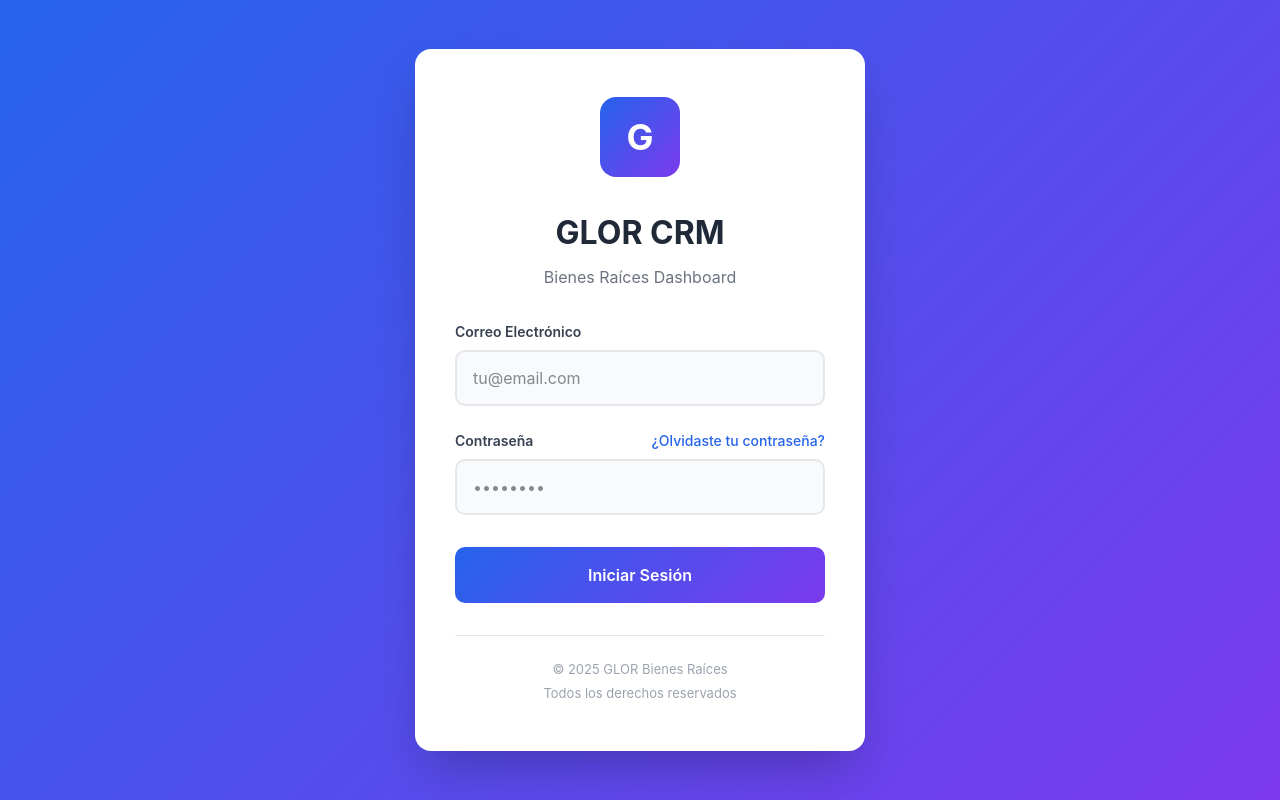
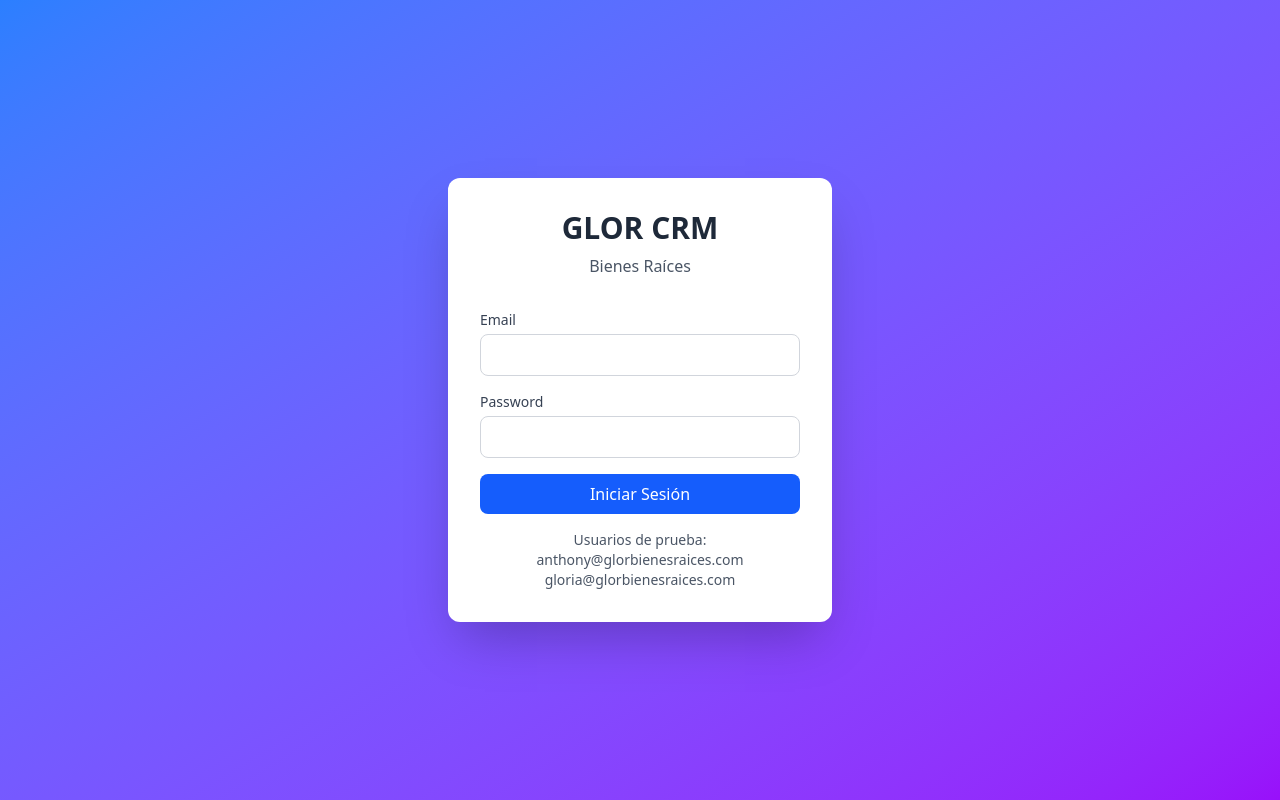
Before and after one commit to AnthonyFclub/glor-crm, a Next.js app: page /login in a window 1280 px wide. Built offline with nearby package versions, Linux system fonts and the light colour scheme.

Commit message:
Fix: Rewrite auth from scratch

```diff
--- a/app/login/page.tsx
+++ b/app/login/page.tsx
@@ -1,254 +1,101 @@
-'use client';
+'use client'
 
-import { useState } from 'react';
-import { useRouter } from 'next/navigation';
-import { supabase } from '@/lib/supabase/client';
+import { useState } from 'react'
+import { useRouter } from 'next/navigation'
+import { createClient } from '@/lib/supabase/config'
 
 export default function LoginPage() {
-    const router = useRouter();
-    const [email, setEmail] = useState('');
-    const [password, setPassword] = useState('');
-    const [loading, setLoading] = useState(false);
-    const [error, setError] = useState('');
+    const [email, setEmail] = useState('')
+    const [password, setPassword] = useState('')
+    const [error, setError] = useState('')
+    const [loading, setLoading] = useState(false)
+    const router = useRouter()
 
     const handleLogin = async (e: React.FormEvent) => {
-        e.preventDefault();
-        setLoading(true);
-        setError('');
+        e.preventDefault()
+        setError('')
+        setLoading(true)
 
         try {
+            const supabase = createClient()
+
             const { data, error: signInError } = await supabase.auth.signInWithPassword({
                 email,
                 password,
-            });
+            })
 
-            if (signInError) throw signInError;
+            if (signInError) throw signInError
 
             if (data.session) {
-                router.push('/dashboard');
+                router.push('/dashboard')
+                router.refresh()
             }
         } catch (err: any) {
-            setError(err.message || 'Error al iniciar sesión');
+            console.error('Login error:', err)
+            setError(err.message || 'Error al iniciar sesión')
         } finally {
-            setLoading(false);
+            setLoading(false)
         }
-    };
+    }
 
     return (
-        <>
-            <style jsx global>{`
-                body {
-                    margin: 0 !important;
-                    padding: 0 !important;
-                    background: linear-gradient(135deg, #2563eb 0%, #7c3aed 100%) !important;
-                    min-height: 100vh !important;
-                }
-            `}</style>
-            <div style={{
-                position: 'fixed',
-                top: 0,
-                left: 0,
-                right: 0,
-                bottom: 0,
-                width: '100vw',
-                height: '100vh',
-                display: 'flex',
-                alignItems: 'center',
-                justifyContent: 'center',
-                background: 'linear-gradient(135deg, #2563eb 0%, #7c3aed 100%)',
-                padding: '20px',
-                boxSizing: 'border-box',
-                fontFamily: '-apple-system, BlinkMacSystemFont, Segoe UI, Roboto, sans-serif',
-                overflow: 'auto'
-            }}>
-                <div style={{
-                    width: '100%',
-                    maxWidth: '450px',
-                    backgroundColor: '#ffffff',
-                    borderRadius: '16px',
-                    padding: '48px 40px',
-                    boxShadow: '0 25px 50px -12px rgba(0, 0, 0, 0.25)',
-                    boxSizing: 'border-box'
-                }}>
-                    {/* Logo */}
-                    <div style={{
-                        display: 'flex',
-                        justifyContent: 'center',
-                        marginBottom: '32px'
-                    }}>
-                        <div style={{
-                            width: '80px',
-                            height: '80px',
-                            background: 'linear-gradient(135deg, #2563eb 0%, #7c3aed 100%)',
-                            borderRadius: '16px',
-                            display: 'flex',
-                            alignItems: 'center',
-                            justifyContent: 'center',
-                            color: 'white',
-                            fontSize: '36px',
-                            fontWeight: 'bold'
-                        }}>
-                            G
-                        </div>
+        <div className="min-h-screen flex items-center justify-center bg-gradient-to-br from-blue-500 to-purple-600">
+            <div className="bg-white p-8 rounded-lg shadow-2xl w-96">
+                <div className="text-center mb-8">
+                    <h1 className="text-3xl font-bold text-gray-800">GLOR CRM</h1>
+                    <p className="text-gray-600 mt-2">Bienes Raíces</p>
                 </div>
 
-                    {/* Title */}
-                    <h1 style={{
-                        textAlign: 'center',
-                        marginBottom: '8px',
-                        marginTop: '0',
-                        fontSize: '32px',
-                        fontWeight: '700',
-                        color: '#1f2937'
-                    }}>
-                        GLOR CRM
-                    </h1>
-                    <p style={{
-                        textAlign: 'center',
-                        marginBottom: '32px',
-                        marginTop: '0',
-                        fontSize: '16px',
-                        color: '#6b7280'
-                    }}>
-                        Bienes Raíces Dashboard
-                    </p>
+                <form onSubmit={handleLogin} className="space-y-4">
+                    <div>
+                        <label className="block text-sm font-medium text-gray-700 mb-1">
+                            Email
+                        </label>
+                        <input
+                            type="email"
+                            value={email}
+                            onChange={(e) => setEmail(e.target.value)}
+                            className="w-full px-3 py-2 border border-gray-300 rounded-md focus:outline-none focus:ring-2 focus:ring-blue-500"
+                            required
+                            disabled={loading}
+                        />
+                    </div>
 
-                    {/* Error */}
+                    <div>
+                        <label className="block text-sm font-medium text-gray-700 mb-1">
+                            Password
+                        </label>
+                        <input
+                            type="password"
+                            value={password}
+                            onChange={(e) => setPassword(e.target.value)}
+                            className="w-full px-3 py-2 border border-gray-300 rounded-md focus:outline-none focus:ring-2 focus:ring-blue-500"
+                            required
+                            disabled={loading}
+                        />
+                    </div>
+
                     {error && (
-                        <div style={{
-                            background: '#fef2f2',
-                            border: '1px solid #fecaca',
-                            borderRadius: '8px',
-                            padding: '16px',
-                            marginBottom: '24px',
-                            color: '#dc2626',
-                            fontSize: '14px'
-                        }}>
+                        <div className="bg-red-50 border border-red-200 text-red-700 px-4 py-3 rounded">
                             {error}
                         </div>
                     )}
 
-                    {/* Form */}
-                    <form onSubmit={handleLogin}>
-                        {/* Email */}
-                        <div style={{ marginBottom: '24px' }}>
-                            <label style={{
-                                display: 'block',
-                                fontSize: '14px',
-                                fontWeight: '600',
-                                color: '#374151',
-                                marginBottom: '8px'
-                            }}>
-                                Correo Electrónico
-                            </label>
-                            <input
-                                type="email"
-                                placeholder="tu@email.com"
-                                value={email}
-                                onChange={(e) => setEmail(e.target.value)}
-                                disabled={loading}
-                                required
-                                style={{
-                                    width: '100%',
-                                    padding: '14px 16px',
-                                    fontSize: '16px',
-                                    border: '2px solid #e5e7eb',
-                                    borderRadius: '10px',
-                                    outline: 'none',
-                                    boxSizing: 'border-box',
-                                    background: '#f9fafb'
-                                }}
-                            />
-                        </div>
-
-                        {/* Password */}
-                        <div style={{ marginBottom: '24px' }}>
-                            <div style={{
-                                display: 'flex',
-                                justifyContent: 'space-between',
-                                alignItems: 'center',
-                                marginBottom: '8px'
-                            }}>
-                                <label style={{
-                                    fontSize: '14px',
-                                    fontWeight: '600',
-                                    color: '#374151'
-                                }}>
-                                    Contraseña
-                                </label>
-                                <button
-                                    type="button"
-                                    onClick={() => router.push('/recuperar-password')}
-                                    style={{
-                                        fontSize: '14px',
-                                        color: '#2563eb',
-                                        background: 'none',
-                                        border: 'none',
-                                        cursor: 'pointer',
-                                        fontWeight: '500'
-                                    }}
-                                >
-                                    ¿Olvidaste tu contraseña?
-                                </button>
-                            </div>
-                            <input
-                                type="password"
-                                placeholder="••••••••"
-                                value={password}
-                                onChange={(e) => setPassword(e.target.value)}
-                                disabled={loading}
-                                required
-                                style={{
-                                    width: '100%',
-                                    padding: '14px 16px',
-                                    fontSize: '16px',
-                                    border: '2px solid #e5e7eb',
-                                    borderRadius: '10px',
-                                    outline: 'none',
-                                    boxSizing: 'border-box',
-                                    background: '#f9fafb'
-                                }}
-                            />
-                        </div>
-
-                        {/* Submit */}
                     <button
                         type="submit"
                         disabled={loading}
-                            style={{
-                                width: '100%',
-                                padding: '16px',
-                                fontSize: '16px',
-                                fontWeight: '600',
-                                color: 'white',
-                                background: 'linear-gradient(135deg, #2563eb 0%, #7c3aed 100%)',
-                                border: 'none',
-                                borderRadius: '10px',
-                                cursor: loading ? 'not-allowed' : 'pointer',
-                                opacity: loading ? 0.6 : 1,
-                                marginTop: '8px'
-                            }}
+                        className="w-full bg-blue-600 text-white py-2 rounded-md hover:bg-blue-700 disabled:bg-gray-400 disabled:cursor-not-allowed transition-colors"
                     >
                         {loading ? 'Iniciando sesión...' : 'Iniciar Sesión'}
                     </button>
                 </form>
 
-                    {/* Footer */}
-                    <div style={{
-                        marginTop: '32px',
-                        paddingTop: '24px',
-                        borderTop: '1px solid #e5e7eb',
-                        textAlign: 'center'
-                    }}>
-                        <p style={{ fontSize: '13px', color: '#9ca3af', margin: '0 0 4px 0' }}>
-                            © 2025 GLOR Bienes Raíces
-                        </p>
-                        <p style={{ fontSize: '13px', color: '#9ca3af', margin: '0' }}>
-                            Todos los derechos reservados
-                        </p>
+                <div className="mt-4 text-center text-sm text-gray-600">
+                    <p>Usuarios de prueba:</p>
+                    <p>anthony@glorbienesraices.com</p>
+                    <p>gloria@glorbienesraices.com</p>
                 </div>
             </div>
         </div>
-        </>
-    );
+    )
 }
--- /dev/null
+++ b/lib/supabase/config.ts
@@ -0,0 +1,8 @@
+import { createBrowserClient } from '@supabase/ssr'
+
+export const createClient = () => {
+    return createBrowserClient(
+        'https://zrjznebxxtlhykyaizaf.supabase.co',
+        'sb_publishable_trplQLyMWTwlTIKykYzgNA_ubB1y0hY'
+    )
+}
```
Lines whose indentation alone changed are shown as unchanged.
